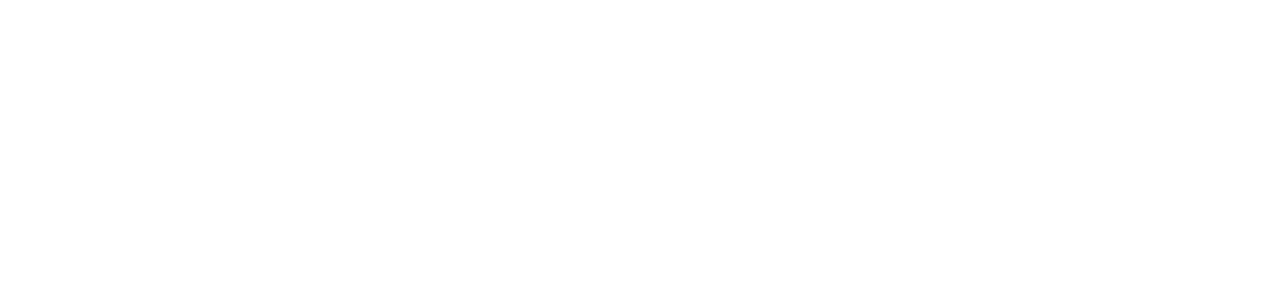
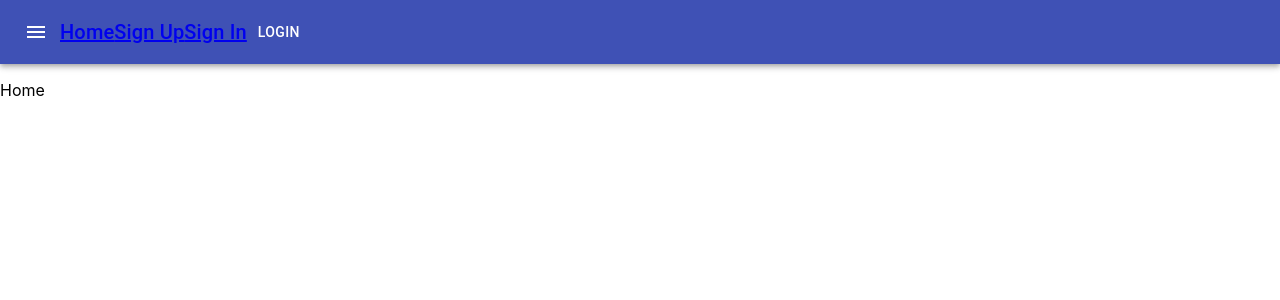
Before and after one commit to Alb33rt/artemis, a React (Create React App) app in the folder code-client/: page / in a window 1280 px wide. Shown: the top 300 px of the page. Built offline with nearby package versions, Linux system fonts and the light colour scheme.

Commit message:
navbar initialization
plus some small fixes

```diff
--- a/code-client/src/App.js
+++ b/code-client/src/App.js
@@ -1,12 +1,13 @@
 import React from "react";
 import { BrowserRouter as Router, Route, Switch } from "react-router-dom";
-import { navBar, SignIn, SignUp } from "./components";
+import { Home, NavBar, SignIn, SignUp } from "./components";
 function App() {
   return (
     <div className="App">
       <Router>
-        <navBar />
+        <NavBar/>
         <Switch>
+          <Route path="/" exact component={()=> <Home/>}/>
           <Route path="/signin" exact component={() => <SignIn />} />
           <Route path="/signup" exact component={() => <SignUp />} />
         </Switch>
--- /dev/null
+++ b/code-client/src/components/home.jsx
@@ -0,0 +1,8 @@
+import React from "react";
+
+export default class Home extends React.Component {
+
+    render() {
+        return <p> Home </p>
+    }
+}
--- a/code-client/src/components/index.js
+++ b/code-client/src/components/index.js
@@ -1,3 +1,4 @@
-export { default as navBar } from "./navBar";
+export { default as NavBar } from "./NavBar";
 export { default as SignIn } from "./signin";
 export { default as SignUp } from "./signup";
+export { default as Home } from "./home";
--- a/code-client/src/components/navBar.jsx
+++ b/code-client/src/components/navBar.jsx
@@ -20,7 +20,7 @@
     },
 }));
 
-function navBar(props) {
+function NavBar(props) {
     const classes = useStyles;
 
     return (
@@ -48,6 +48,4 @@
     );
 }
 
-
-
-export default withRouter(navBar);
+export default withRouter(NavBar);
```
